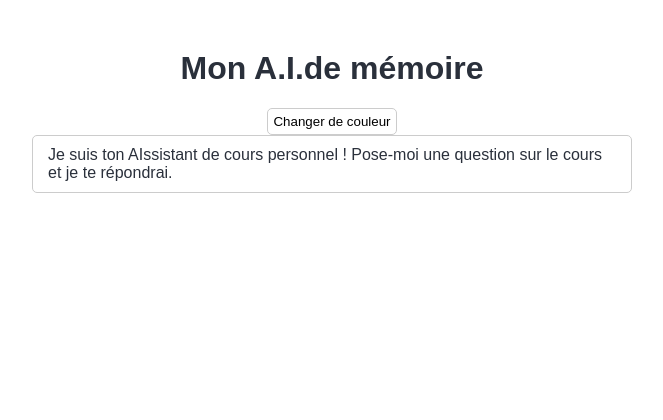
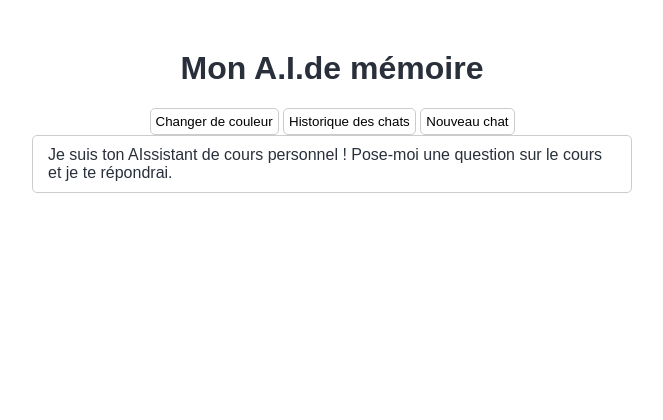
Before and after one commit to dhia680/Encoder-Decoder-Translation-Project, a Flask app: page /chat-history in a window 1280 px wide. Shown: the top 420 px of the page, without its empty margins (308-971 px from the left). Run offline with Flask 3, Linux system fonts and the light colour scheme; parts of the project's set-up code (start-up, migrations or seed data) failed here and were passed over.

Commit message:
Ajout de l'affichage de l'historique des chats et des nouveaux boutons

```diff
--- a/templates/index.html
+++ b/templates/index.html
@@ -12,6 +12,9 @@
     <header class="header">
       <h1 class="header-title">Mon A.I.de mémoire</h1>
       <button type="button" class="button" id="darkmode-button">Changer de couleur</button>
+      <button type="button" class="button" id="history-button">Historique des chats</button>
+      <button type="button" class="button" id="chat-button">Nouveau chat</button>
+
     </header>
 
     <section id="messages-container" class="messages-container">
@@ -19,6 +22,7 @@
         Je suis ton AIssistant de cours personnel ! Pose-moi une question sur
         le cours et je te répondrai.
       </div>
+
     </section>
 
     <form id="prompt-form" class="prompt-container">
@@ -31,7 +35,16 @@
       <button type="button" class="button" id="question-button">
         Pose-moi une question !
       </button>
+
     </form>
+
+      <!-- Ajoutez cette section pour afficher les anciens échanges -->
+    <section id="chat-history" class="messages-container">
+      {% for exchange in chat_history %}
+      <div class="message message-human">{{ exchange.user_message }}</div>
+      <div class="message message-ai">{{ exchange.assistant_response }}</div>
+      {% endfor %}
+    </section>
 
     <script src="{{ url_for('static', filename='prompt.js') }}"></script>
   </main>
```
